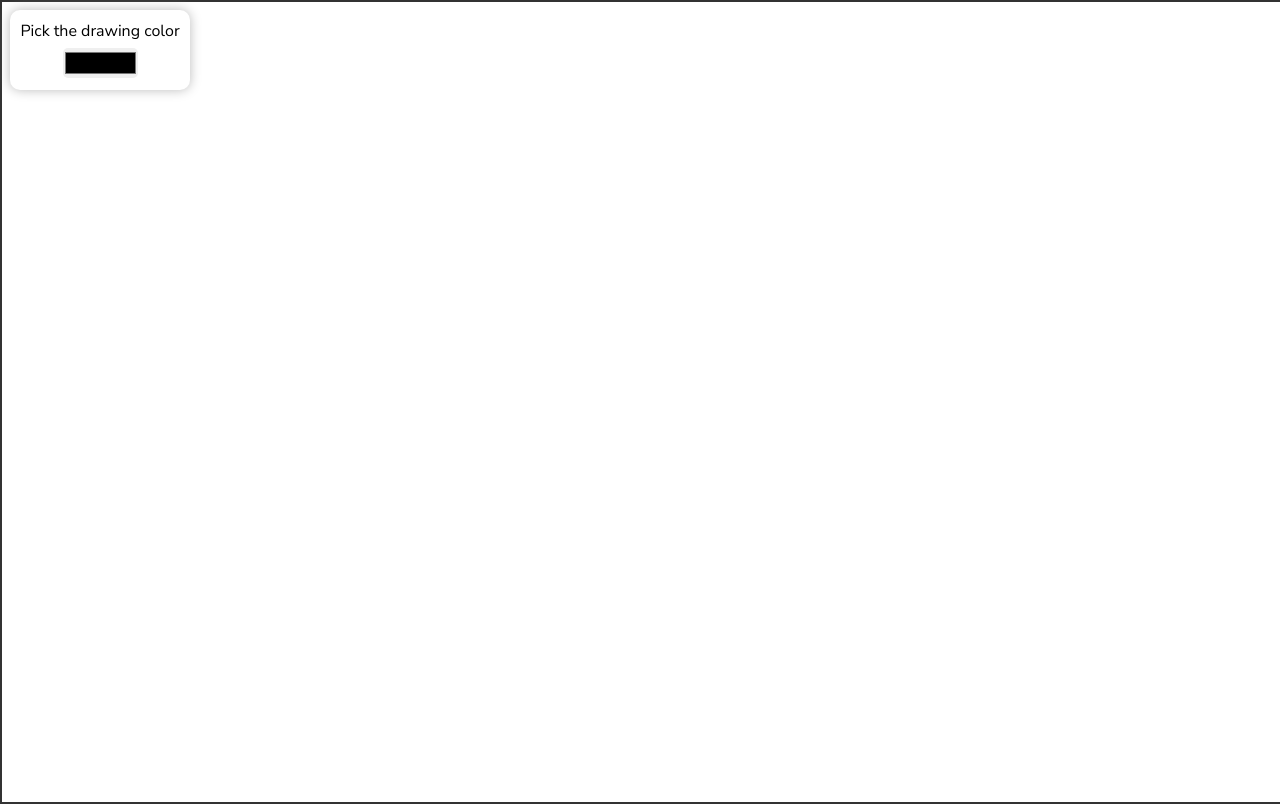
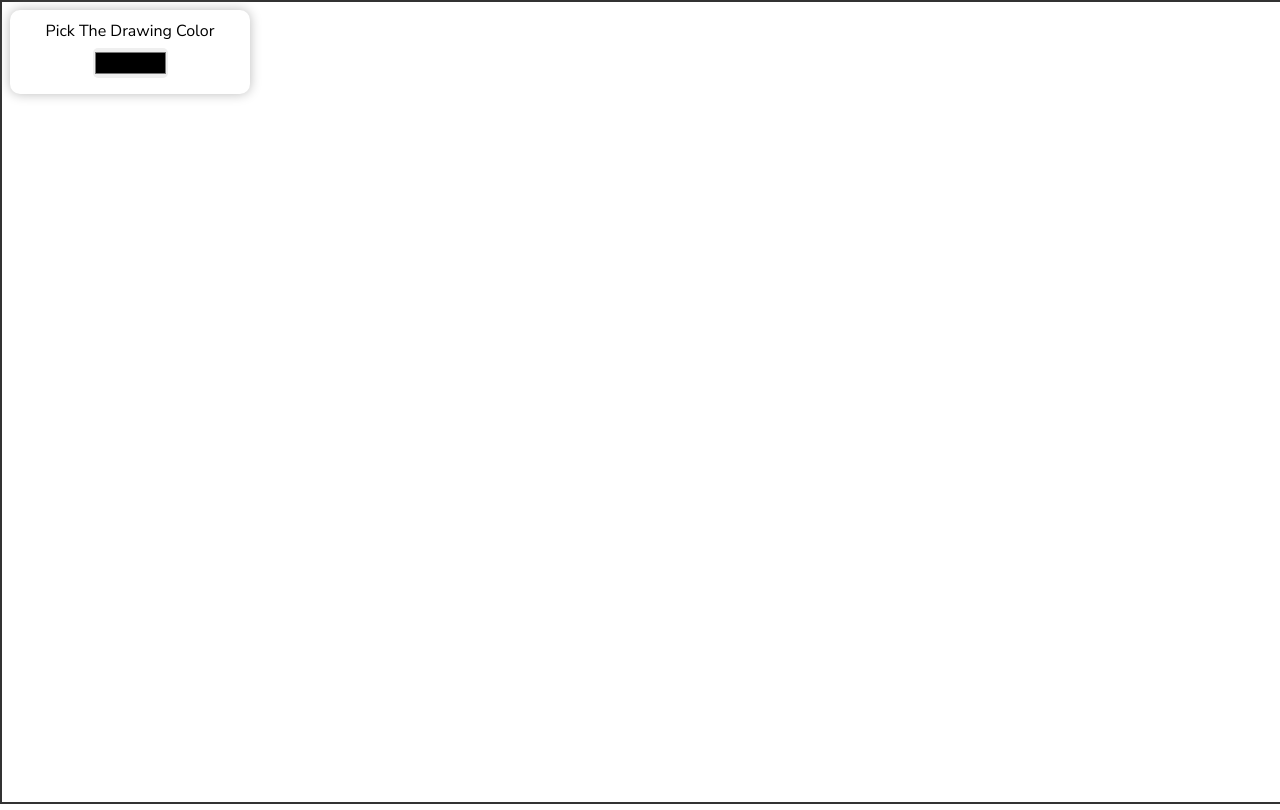
Before and after one commit to Rabin-Baral/jsCanvas-with-color-picker-and-custom-brush-size, a plain HTML site: page index.html in a window 1280 px wide. Drawn offline with Linux system fonts and the light colour scheme.

Commit message:
Update style.css

```diff
--- a/style.css
+++ b/style.css
@@ -9,12 +9,13 @@
 body{
     position: relative;
     font-family: 'Nunito Sans', sans-serif;
+    text-transform: capitalize;
 }
 
 .colorBox{
     position: fixed;
-    width: 180px;
-    height: 80px;
+    width: 240px;
+    height: auto;
     top: 10px;
     left: 10px;
     padding: 10px 10px;
@@ -32,6 +33,11 @@ body{
     margin: 6px 0;
     cursor: pointer;
 }
+
 #myCanvas{
     border: 2px solid #333;
 }
+
+#brushSize{
+    cursor: pointer;
+}
```
